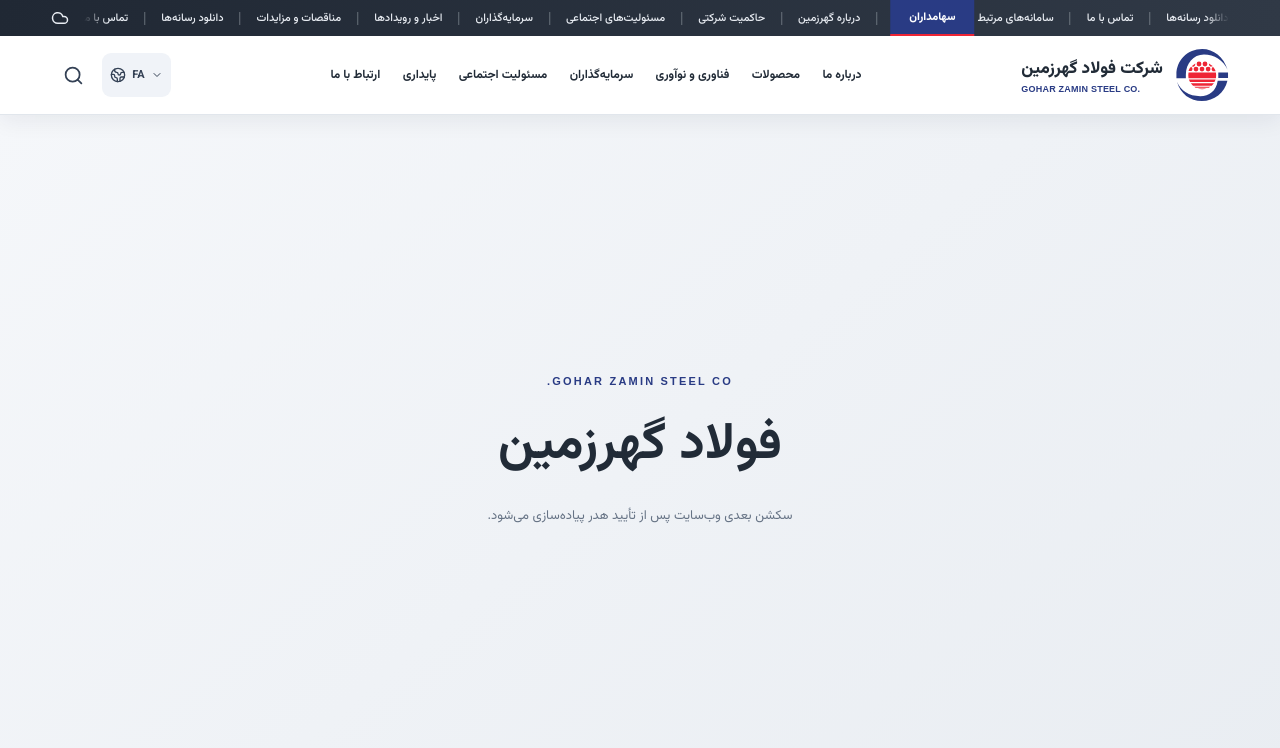
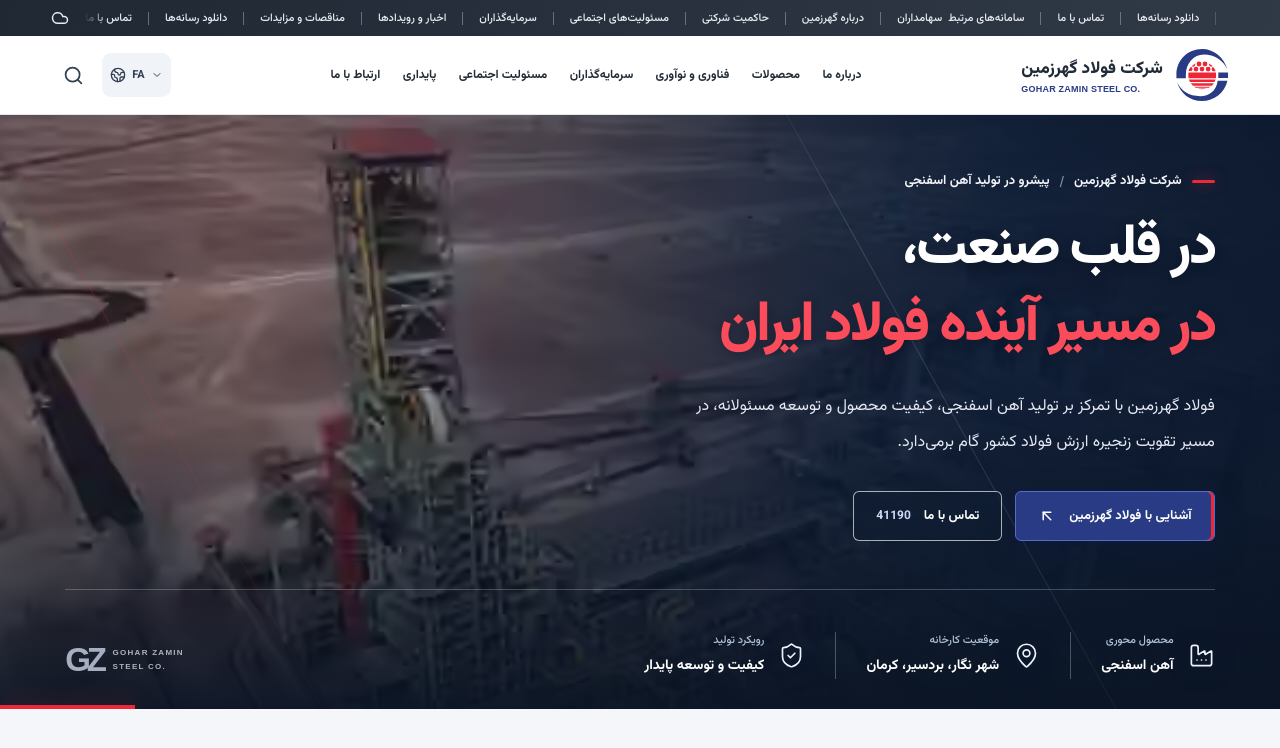
Before and after one commit to mtighorbani/gohar-zamin, a Next.js app: page / in a window 1280 px wide. Shown: the top 748 px of the page. Built offline with nearby package versions, Linux system fonts and the light colour scheme.

Commit message:
feat(hero): add branded factory hero and remove selected utility ticker state

```diff
--- /dev/null
+++ b/app/hero.css
@@ -0,0 +1,28 @@
+/* Stage 02 — Hero: steel gray, logo navy and logo red. */
+.hero{--hero-blue:#293b84;--hero-red:#ec2939;position:relative;isolation:isolate;overflow:hidden;background:#142135;color:#fff;min-height:clamp(570px,67vh,750px)}
+.hero__media,.hero__shade{position:absolute;inset:0;pointer-events:none}
+.hero__media{z-index:-3}.hero__photo{object-fit:cover;object-position:47% 49%}
+.hero__shade{z-index:-2;background:linear-gradient(to top,rgba(10,20,36,.92),rgba(11,23,41,.1) 48%,rgba(9,24,46,.1)),linear-gradient(to left,rgba(12,25,47,.97) 0%,rgba(13,29,54,.94) 22%,rgba(14,30,56,.8) 37%,rgba(19,35,57,.45) 56%,rgba(24,36,53,.16) 81%,rgba(16,29,50,.22)),radial-gradient(ellipse at 20% 9%,rgba(224,91,85,.15),transparent 48%)}
+.hero__line{position:absolute;z-index:-1;pointer-events:none;width:1px;height:145%;top:-20%;background:linear-gradient(to bottom,transparent,#b2c0d035 24%,#b7c6d025 65%,transparent);transform:rotate(-29deg)}
+.hero__line--one{right:25%}.hero__line--two{left:13%;background:linear-gradient(to bottom,transparent,#d7314339 30%,transparent)}
+.hero__container{position:relative;display:flex;flex-direction:column;justify-content:space-between;max-width:1536px;min-height:inherit;margin:0 auto;padding:clamp(52px,7vh,105px) clamp(25px,5.1vw,85px) 0}
+.hero__content{width:min(610px,57%);position:relative;z-index:1}
+.hero__eyebrow{display:flex;align-items:center;gap:10px;flex-wrap:wrap;color:#f0f4f9;font-size:clamp(11px,1.1vw,13px);font-weight:700;margin:0 0 20px}
+.hero__eyebrow span{background:var(--hero-red);width:23px;height:3px;flex:none;border-radius:3px;box-shadow:0 0 14px #eb354c88}
+.hero__eyebrow i{font:normal 15px Arial;color:#8796ac}
+.hero__title{font-weight:800;font-size:clamp(36px,4.4vw,70px);line-height:1.37;letter-spacing:-.045em;margin:0;text-wrap:balance;text-shadow:0 2px 12px #0a101b50}
+.hero__title span,.hero__title strong{display:block}.hero__title strong{color:#fa4c5b;font-weight:800}
+.hero__description{max-width:540px;margin:24px 0 30px;font-size:clamp(13px,1.3vw,16px);line-height:2.25;color:#e4e9f3;font-weight:400;text-wrap:pretty}
+.hero__actions{display:flex;align-items:center;flex-wrap:wrap;gap:13px}
+.hero__button{min-height:50px;display:inline-flex;justify-content:center;align-items:center;gap:13px;border:1px solid #ffffffa6;border-radius:6px;padding:0 22px;font-size:13px;font-weight:700;transition:background .25s,transform .25s,border-color .25s,box-shadow .25s}
+.hero__button:hover{transform:translateY(-2px)}.hero__button--primary{border-color:#526dcc;background:var(--hero-blue);box-shadow:inset -3px 0 0 var(--hero-red),0 8px 28px #0c1a3980}.hero__button--primary:hover{background:#3450a6;box-shadow:inset -3px 0 0 var(--hero-red),0 11px 30px #0b142a90}
+.hero__button--ghost{background:#121f3370;backdrop-filter:blur(8px)}.hero__button--ghost:hover{background:#ffffff20;border-color:white}.hero__button--ghost span{color:#cbd9f7;font-size:12px;font-variant-numeric:tabular-nums}
+.hero__bottom{display:flex;align-items:end;justify-content:space-between;gap:28px;padding:42px 0 30px;margin-top:48px;border-top:1px solid #ffffff38}
+.hero__highlights{display:flex;align-items:center;width:min(820px,82%)}.hero__highlight{display:flex;align-items:center;min-width:0;gap:14px;padding-inline:0 30px}
+.hero__highlight+.hero__highlight{border-right:1px solid #ffffff43;padding-right:30px}.hero__highlight-icon{display:grid;place-items:center;flex:none;color:#edf3fc;filter:drop-shadow(0 3px 10px #0b1d3888)}
+.hero__highlight-text{display:flex;flex-direction:column;gap:5px;min-width:0}.hero__highlight-text small{color:#afc2d9;font-size:11px;font-weight:500}.hero__highlight-text strong{font-size:clamp(12px,1.15vw,14px);white-space:normal;line-height:1.75}
+.hero__visual-label{display:flex;direction:ltr;gap:10px;align-items:center;color:#d1d9e6;opacity:.8}.hero__visual-label b{font:bold 33px Arial;letter-spacing:-.13em;color:#cad4e6}.hero__visual-label span{font:700 8px/1.7 Arial;letter-spacing:.16em}
+.hero__corner{position:absolute;left:0;bottom:0;width:135px;height:4px;background:var(--hero-red);box-shadow:0 0 25px #eb354b77}
+@media(max-width:1050px){.hero__content{width:min(610px,72%)}.hero__shade{background:linear-gradient(to top,#0d1c33f2,#0f244488 51%,#12223a40),linear-gradient(to left,#0f1d37fa,#142441e3 37%,#182b4777 75%,#1d2b4522)}.hero__bottom{padding-top:25px}.hero__highlights{width:100%}.hero__highlight{padding-left:18px;gap:10px}.hero__highlight+.hero__highlight{padding-right:18px}.hero__visual-label{display:none}}
+@media(max-width:680px){.hero{min-height:min(790px,calc(100svh - 60px))}.hero__photo{object-position:39% center}.hero__shade{background:linear-gradient(to top,#0b192ffb,#112448ec 39%,#152647ce 70%,#17294a70)}.hero__container{padding:62px 22px 0}.hero__content{width:100%}.hero__eyebrow{font-size:11px;gap:7px;margin-bottom:18px}.hero__eyebrow i{display:none}.hero__title{font-size:clamp(31px,8.8vw,51px);line-height:1.51}.hero__description{font-size:13px;margin:21px 0 24px;line-height:2.1}.hero__actions{gap:9px}.hero__button{font-size:12px;padding:0 13px;min-height:46px}.hero__bottom{margin-top:32px;padding:18px 0 22px}.hero__highlights{gap:12px;flex-wrap:wrap}.hero__highlight{flex:1 1 calc(50% - 12px);padding:0!important;border:0!important;gap:9px}.hero__highlight-icon svg{width:22px;height:22px}.hero__highlight-text small{font-size:10px}.hero__highlight-text strong{font-size:11px;line-height:1.5}}
+@media(prefers-reduced-motion:reduce){.hero__button{transition:none}.hero__button:hover{transform:none}}
--- a/app/page.tsx
+++ b/app/page.tsx
@@ -1,2 +1,4 @@
 import { SiteHeader } from "../components/SiteHeader";
-export default function Home(){return <><SiteHeader/><main id="main-content" className="coming"><span>GOHAR ZAMIN STEEL CO.</span><h1>فولاد گهرزمین</h1><p>سکشن بعدی وب‌سایت پس از تأیید هدر پیاده‌سازی می‌شود.</p></main></>}
+import { Hero } from "../components/Hero";
+import "./hero.css";
+export default function Home(){return <><SiteHeader/><main id="main-content"><Hero/></main></>}
--- /dev/null
+++ b/components/Hero.tsx
@@ -0,0 +1,41 @@
+import Image from "next/image";
+import Link from "next/link";
+import { ArrowUpLeft, Factory, MapPin, ShieldCheck } from "lucide-react";
+
+const facts = [
+  { label: "محصول محوری", value: "آهن اسفنجی", Icon: Factory },
+  { label: "موقعیت کارخانه", value: "شهر نگار، بردسیر، کرمان", Icon: MapPin },
+  { label: "رویکرد تولید", value: "کیفیت و توسعه پایدار", Icon: ShieldCheck },
+];
+
+export function Hero() {
+  return <section className="hero" aria-labelledby="hero-title">
+    <div className="hero__media" aria-hidden="true">
+      <Image src="/hero/gohar-factory.avif" alt="" fill priority sizes="100vw" className="hero__photo"/>
+    </div>
+    <div className="hero__shade" aria-hidden="true"/>
+    <div className="hero__line hero__line--one" aria-hidden="true"/>
+    <div className="hero__line hero__line--two" aria-hidden="true"/>
+    <div className="hero__container">
+      <div className="hero__content">
+        <p className="hero__eyebrow"><span/> شرکت فولاد گهرزمین <i aria-hidden="true">/</i> پیشرو در تولید آهن اسفنجی</p>
+        <h1 id="hero-title" className="hero__title"><span>در قلب صنعت،</span><strong>در مسیر آینده فولاد ایران</strong></h1>
+        <p className="hero__description">فولاد گهرزمین با تمرکز بر تولید آهن اسفنجی، کیفیت محصول و توسعه مسئولانه، در مسیر تقویت زنجیره ارزش فولاد کشور گام برمی‌دارد.</p>
+        <div className="hero__actions">
+          <Link className="hero__button hero__button--primary" href="/about">آشنایی با فولاد گهرزمین <ArrowUpLeft size={18} strokeWidth={2} aria-hidden="true"/></Link>
+          <a className="hero__button hero__button--ghost" href="tel:41190">تماس با ما <span dir="ltr">41190</span></a>
+        </div>
+      </div>
+      <div className="hero__bottom">
+        <div className="hero__highlights" aria-label="اطلاعات کلیدی شرکت">
+          {facts.map(({label,value,Icon})=><div className="hero__highlight" key={label}>
+            <span className="hero__highlight-icon"><Icon size={27} strokeWidth={1.5} aria-hidden="true"/></span>
+            <span className="hero__highlight-text"><small>{label}</small><strong>{value}</strong></span>
+          </div>)}
+        </div>
+        <div className="hero__visual-label" aria-hidden="true"><b>GZ</b><span>GOHAR ZAMIN<br/>STEEL CO.</span></div>
+      </div>
+    </div>
+    <div className="hero__corner" aria-hidden="true"/>
+  </section>;
+}
--- a/components/SiteHeader.tsx
+++ b/components/SiteHeader.tsx
@@ -23,7 +23,7 @@
    <nav className="ticker" aria-label="پیوندهای سازمانی"><div className="ticker-track">
     {[0,1].map(copy=><ul key={copy} className="ticker-group" aria-hidden={copy===1}>
      {utilityLinks.map((item,i)=><li key={item.href} className="ticker-item">
-      {copy===0?<Link className={i===0?"ticker-link featured":"ticker-link"} href={item.href}>{item.label}</Link>:<span className={i===0?"ticker-link featured":"ticker-link"}>{item.label}</span>}
+      {copy===0?<Link className="ticker-link" href={item.href}>{item.label}</Link>:<span className="ticker-link">{item.label}</span>}
      </li>)}
     </ul>)}
    </div></nav><Cloud size={18} aria-hidden="true"/></div></div>
```
Also changed, not shown: public/hero/gohar-factory.avif (added).
